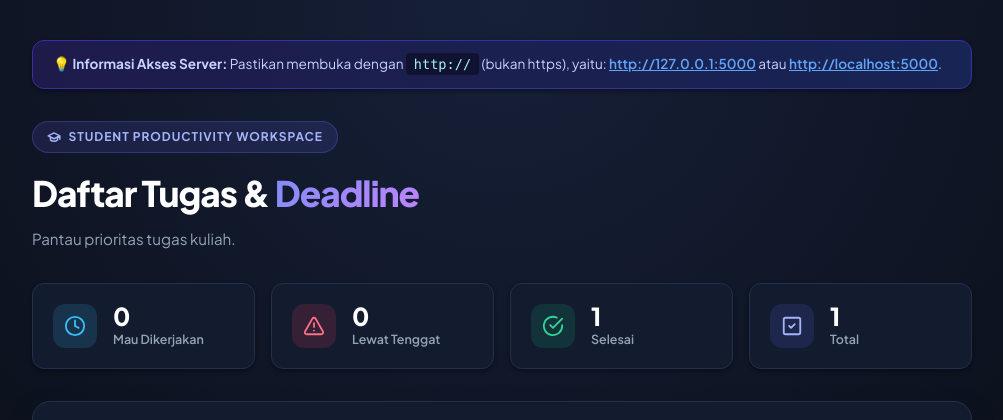
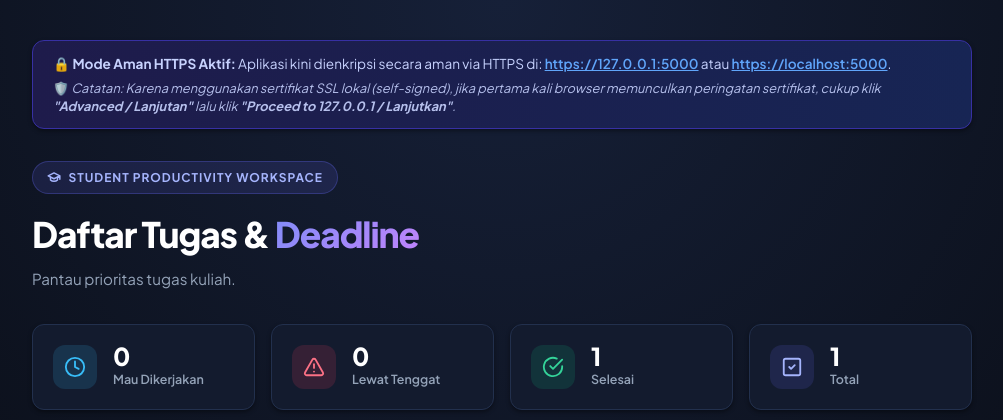
Before and after one commit to fikrmdhnn-idn/To-Do-List, a Flask app: page / in a window 1280 px wide. Shown: the top 420 px of the page, without its empty margins (138-1141 px from the left). Run offline with Flask 3, Linux system fonts and the light colour scheme; data comes from the database, SQL or seed files in the repository; both versions use the stored data as it was after the commit.

Commit message:
Ubah server agar running via https

```diff
--- a/ToDo-app/app.py
+++ b/ToDo-app/app.py
@@ -1,19 +1,64 @@
 import sqlite3
 import os
+import subprocess
+import secrets
 from datetime import datetime
 from flask import Flask, render_template, request, redirect, url_for, jsonify
 
 app = Flask(__name__)
-app.config['SECRET_KEY'] = 'tugas-kuliah-dark-mode-2026'
 
-# Lokasi database SQLite
-DB_PATH = os.path.join(os.path.dirname(os.path.abspath(__file__)), 'database.db')
+# Konfigurasi secret key yang aman (persisten per sesi/instalasi)
+SECRET_FILE = os.path.join(os.path.dirname(os.path.abspath(__file__)), '.secret_key')
+if not os.path.exists(SECRET_FILE):
+    with open(SECRET_FILE, 'w') as f:
+        f.write(secrets.token_hex(32))
+with open(SECRET_FILE, 'r') as f:
+    app.config['SECRET_KEY'] = f.read().strip()
+
+# Lokasi database dan file sertifikat SSL
+BASE_DIR = os.path.dirname(os.path.abspath(__file__))
+DB_PATH = os.path.join(BASE_DIR, 'database.db')
+CERT_FILE = os.path.join(BASE_DIR, 'cert.pem')
+KEY_FILE = os.path.join(BASE_DIR, 'key.pem')
+
+
+def ensure_ssl_certificates():
+    """
+    Memastikan sertifikat TLS/HTTPS (cert.pem dan key.pem) tersedia.
+    Jika belum ada, sertifikat self-signed dibuat secara otomatis dengan OpenSSL.
+    """
+    if os.path.exists(CERT_FILE) and os.path.exists(KEY_FILE):
+        return True
+
+    openssl_bin = r"C:\msys64\ucrt64\bin\openssl.exe"
+    if not os.path.exists(openssl_bin):
+        openssl_bin = "openssl"
+
+    try:
+        cmd = [
+            openssl_bin, "req", "-x509", "-newkey", "rsa:2048", "-nodes",
+            "-keyout", KEY_FILE, "-out", CERT_FILE, "-days", "3650",
+            "-subj", "/CN=localhost",
+            "-addext", "subjectAltName=DNS:localhost,IP:127.0.0.1"
+        ]
+        subprocess.run(cmd, check=True, capture_output=True)
+        return True
+    except Exception as e:
+        print(f"[SSL WARNING] Gagal membuat sertifikat otomatis: {e}")
+        return False
 
 
 def get_db_connection():
-    """Membuka koneksi ke SQLite database."""
+    """
+    Membuka koneksi ke SQLite database dengan konfigurasi aman:
+    - row_factory: Dict-like access
+    - foreign_keys: Integritas referensial aktif
+    - journal_mode WAL: Lebih tangguh terhadap crash dan konkurensi
+    """
     conn = sqlite3.connect(DB_PATH)
     conn.row_factory = sqlite3.Row
+    conn.execute('PRAGMA foreign_keys = ON;')
+    conn.execute('PRAGMA journal_mode = WAL;')
     return conn
 
 
@@ -32,6 +77,36 @@ def init_db():
             )
         ''')
         conn.commit()
+
+
+@app.after_request
+def apply_security_headers(response):
+    """
+    Menambahkan HTTP Security Headers modern (OWASP Best Practices)
+    untuk mengamankan aplikasi web lokal:
+    """
+    # Enforce HTTPS strictly (HSTS)
+    response.headers['Strict-Transport-Security'] = 'max-age=31536000; includeSubDomains'
+    # Mencegah browser menebak tipe konten (MIME Sniffing)
+    response.headers['X-Content-Type-Options'] = 'nosniff'
+    # Melindungi dari Clickjacking (hanya boleh di-frame oleh origin sendiri)
+    response.headers['X-Frame-Options'] = 'SAMEORIGIN'
+    # XSS Protection
+    response.headers['X-XSS-Protection'] = '1; mode=block'
+    # Kontrol pengiriman referrer
+    response.headers['Referrer-Policy'] = 'strict-origin-when-cross-origin'
+    # Content Security Policy (CSP): hanya izinkan resource dari origin sendiri dan Google Fonts
+    response.headers['Content-Security-Policy'] = (
+        "default-src 'self'; "
+        "style-src 'self' 'unsafe-inline' https://fonts.googleapis.com; "
+        "font-src 'self' https://fonts.gstatic.com; "
+        "script-src 'self' 'unsafe-inline'; "
+        "img-src 'self' data:; "
+        "connect-src 'self';"
+    )
+    # Matikan izin akses fitur hardware lokal yang tidak dibutuhkan
+    response.headers['Permissions-Policy'] = 'camera=(), microphone=(), geolocation=()'
+    return response
 
 
 def process_task(task_row, now):
@@ -60,7 +135,6 @@ def process_task(task_row, now):
         task['status_badge'] = 'badge-completed'
         task['time_desc'] = 'Telah diselesaikan'
     elif is_past_deadline:
-        # Sudah melebihi tenggat waktu dan belum dicentang
         task['category'] = 'overdue'
         task['status_label'] = 'Telah Melebihi Tenggat Waktu'
         task['status_badge'] = 'badge-overdue'
@@ -78,7 +152,6 @@ def process_task(task_row, now):
         else:
             task['time_desc'] = "Tenggat waktu terlewat"
     else:
-        # Masih aktif dan dalam masa tenggat
         task['category'] = 'active'
         task['status_badge'] = 'badge-active'
 
@@ -113,12 +186,11 @@ def process_task(task_row, now):
 @app.route('/')
 def index():
     """Halaman utama dengan pembagian tugas aktif dan tugas selesai/terlewat."""
-    filter_tab = request.args.get('tab', 'active')  # 'active', 'history', 'all'
+    filter_tab = request.args.get('tab', 'active')
     search_query = request.args.get('q', '').strip()
     now = datetime.now()
 
     conn = get_db_connection()
-
     query = 'SELECT * FROM tasks'
     params = []
     if search_query:
@@ -131,16 +203,11 @@ def index():
 
     all_tasks = [process_task(row, now) for row in rows]
 
-    # Klasifikasi:
-    # 1. active_tasks: Belum selesai DAN belum lewat deadline (tugas yang mau dikerjakan)
-    # 2. history_tasks: Sudah selesai ATAU telah melebihi tenggat waktu
     active_tasks = [t for t in all_tasks if t['category'] == 'active']
     overdue_tasks = [t for t in all_tasks if t['category'] == 'overdue']
     completed_tasks = [t for t in all_tasks if t['category'] == 'completed']
 
-    # Gabungan tempat tugas yang telah selesai bersama dengan yang telah melebihi tenggat waktu
     history_tasks = [t for t in all_tasks if t['category'] in ('completed', 'overdue')]
-    # Urutkan history: yang overdue dan yang baru selesai di atas
     history_tasks.sort(key=lambda x: (x['category'] != 'overdue', x['deadline']), reverse=True)
 
     counts = {
@@ -165,30 +232,39 @@ def index():
 
 @app.route('/add', methods=['POST'])
 def add_task():
-    """Menambahkan tugas baru ke daftar."""
+    """Menambahkan tugas baru dengan validasi input yang ketat."""
     title = request.form.get('title', '').strip()
     course = request.form.get('course', '').strip()
     deadline = request.form.get('deadline', '').strip()
     priority = request.form.get('priority', 'Sedang')
 
-    if title and deadline:
-        with get_db_connection() as conn:
-            conn.execute(
-                'INSERT INTO tasks (title, course, deadline, priority, completed) VALUES (?, ?, ?, ?, 0)',
-                (title, course, deadline, priority)
-            )
-            conn.commit()
+    # Validasi input
+    if not title or not deadline:
+        return redirect(url_for('index', tab='active'))
+
+    allowed_priorities = {'Tinggi', 'Sedang', 'Rendah'}
+    if priority not in allowed_priorities:
+        priority = 'Sedang'
+
+    # Validasi format ISO deadline
+    try:
+        datetime.fromisoformat(deadline)
+    except Exception:
+        return redirect(url_for('index', tab='active'))
+
+    with get_db_connection() as conn:
+        conn.execute(
+            'INSERT INTO tasks (title, course, deadline, priority, completed) VALUES (?, ?, ?, ?, 0)',
+            (title, course, deadline, priority)
+        )
+        conn.commit()
 
     return redirect(url_for('index', tab='active'))
 
 
 @app.route('/toggle/<int:task_id>', methods=['POST'])
 def toggle_task(task_id):
-    """
-    Menandai tugas selesai secara manual:
-    - Jika belum selesai -> dicentang menjadi selesai (berpindah ke tempat selesai)
-    - Jika sudah selesai -> dikembalikan ke belum selesai
-    """
+    """Menandai tugas selesai secara manual."""
     is_ajax = request.headers.get('X-Requested-With') == 'XMLHttpRequest' or request.is_json
     with get_db_connection() as conn:
         task = conn.execute('SELECT completed FROM tasks WHERE id = ?', (task_id,)).fetchone()
@@ -226,7 +302,6 @@ def clear_history():
     """Menghapus seluruh tugas yang ada di riwayat (selesai & melebihi deadline)."""
     now_iso = datetime.now().strftime("%Y-%m-%dT%H:%M")
     with get_db_connection() as conn:
-        # Hapus yang completed == 1 ATAU yang belum selesai tapi deadline sudah terlewat
         conn.execute('DELETE FROM tasks WHERE completed = 1 OR deadline < ?', (now_iso,))
         conn.commit()
     return redirect(url_for('index', tab='history'))
@@ -234,9 +309,19 @@ def clear_history():
 
 if __name__ == '__main__':
     init_db()
-    # Server berjalan di protokol HTTP (http://127.0.0.1:5000)
-    print("=" * 60)
-    print("[SERVER RUNNING] Server Aplikasi Tugas Kuliah Aktif!")
-    print("[URL AKSES] Buka di browser: http://127.0.0.1:5000 (Gunakan HTTP, bukan HTTPS)")
-    print("=" * 60)
-    app.run(debug=True, host='127.0.0.1', port=5000)
+    has_ssl = ensure_ssl_certificates()
+
+    print("=" * 65)
+    if has_ssl and os.path.exists(CERT_FILE) and os.path.exists(KEY_FILE):
+        print("[SERVER RUNNING]")
+        print("[URL AKSES] Buka di browser: https://127.0.0.1:5000")
+        print("                           : https://localhost:5000")
+        print("[KEAMANAN] Terproteksi dengan SSL/TLS Encryption & OWASP Headers.")
+        print("=" * 65)
+        # Server HTTPS terikat secara aman pada 127.0.0.1 (hanya komputer lokal)
+        app.run(debug=True, host='127.0.0.1', port=5000, ssl_context=(CERT_FILE, KEY_FILE))
+    else:
+        print("[SERVER RUNNING] Menjalankan server fallback via HTTP...")
+        print("[URL AKSES] Buka di browser: http://127.0.0.1:5000")
+        print("=" * 65)
+        app.run(debug=True, host='127.0.0.1', port=5000)
--- a/ToDo-app/templates/index.html
+++ b/ToDo-app/templates/index.html
@@ -20,12 +20,15 @@
 
   <div class="container">
 
-    <!-- PETUNJUK AKSES URL (MENGINGATKAN HTTP BUKAN HTTPS) -->
+    <!-- PETUNJUK AKSES SECURE HTTPS -->
     <aside class="alert-banner" role="alert">
       <div>
-        <strong>💡 Informasi Akses Server:</strong> Pastikan membuka dengan <code>http://</code> (bukan https), yaitu:
-        <a href="http://127.0.0.1:5000" target="_blank" rel="noopener">http://127.0.0.1:5000</a> atau <a
-          href="http://localhost:5000" target="_blank" rel="noopener">http://localhost:5000</a>.
+        <strong>🔒 Mode Aman HTTPS Aktif:</strong> Aplikasi kini dienkripsi secara aman via HTTPS di:
+        <a href="https://127.0.0.1:5000" target="_blank" rel="noopener">https://127.0.0.1:5000</a> atau <a
+          href="https://localhost:5000" target="_blank" rel="noopener">https://localhost:5000</a>.
+        <span style="display:block; font-size: 0.8rem; opacity: 0.9; margin-top: 0.35rem; line-height: 1.4;">
+          🛡️ <em>Catatan: Karena menggunakan sertifikat SSL lokal (self-signed), jika pertama kali browser memunculkan peringatan sertifikat, cukup klik <strong>"Advanced / Lanjutan"</strong> lalu klik <strong>"Proceed to 127.0.0.1 / Lanjutkan"</strong>.</em>
+        </span>
       </div>
     </aside>
 
```
Also changed, not shown: ToDo-app/database.db, 2 other files.
